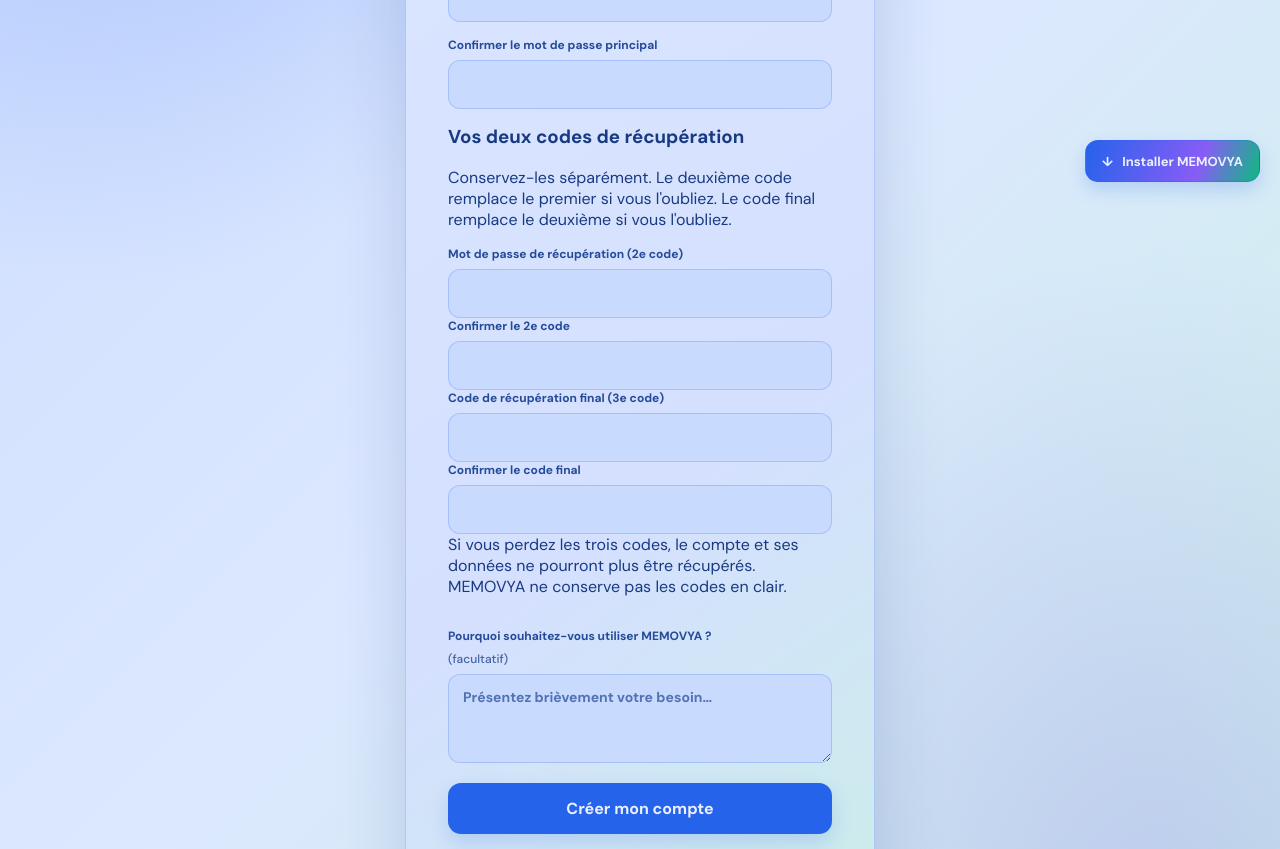
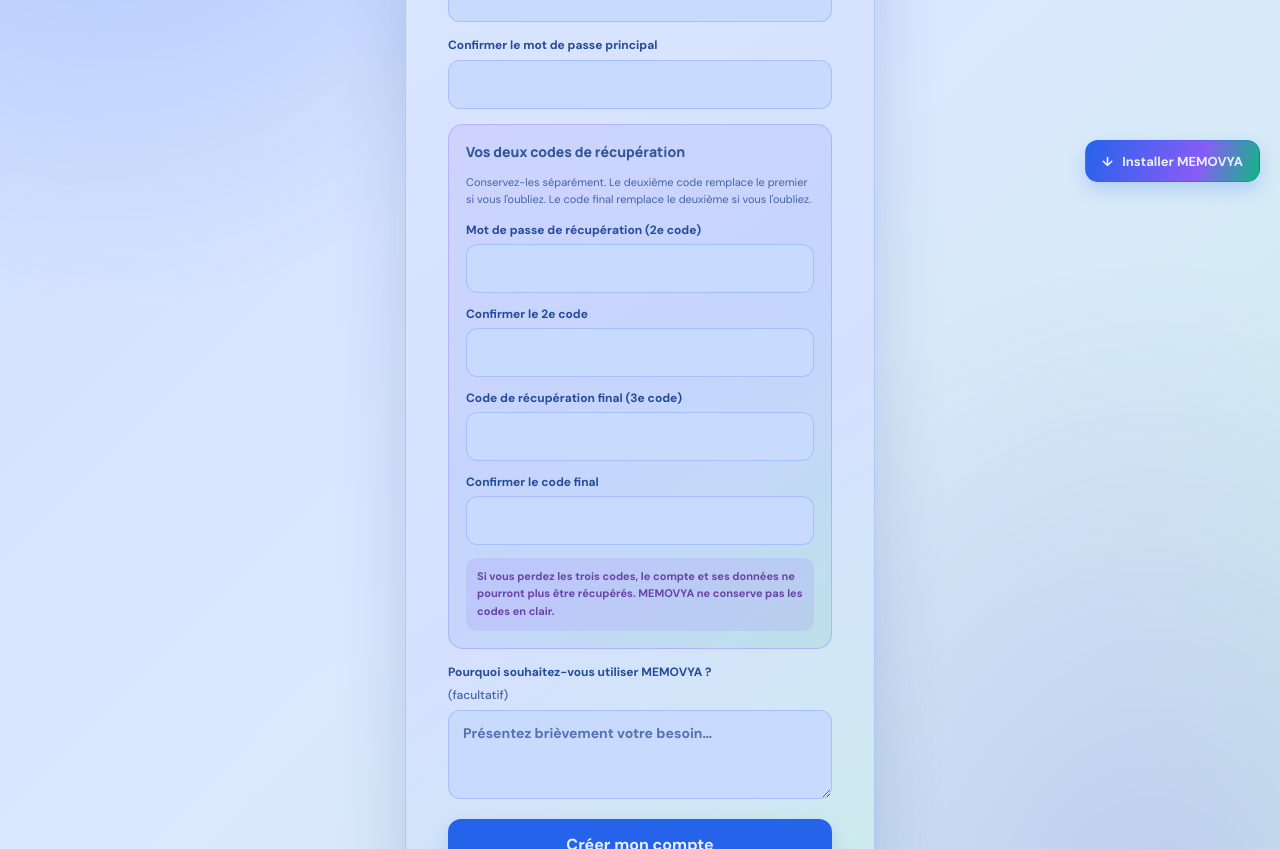
Before and after one commit to jemoresjemor9-collab/MEMOVYA, a Next.js app: page /signup in a window 1280 px wide. Shown: the part 600-1449 px from the top of the page. Built offline with nearby package versions, Linux system fonts and the light colour scheme; no server answers.

Commit message:
style(auth): add recovery credential and recovery page styles

```diff
--- a/app/globals.css
+++ b/app/globals.css
@@ -278,3 +278,15 @@ body { background:radial-gradient(ellipse at 10% 8%,rgba(37,99,235,.30),transpar
   .stored-file-info { flex-basis:calc(100% - 54px); }
   .stored-files li button { flex:1; }
 }
+
+
+/* Three-level account recovery */
+.recovery-signup-block { display:grid; gap:13px; padding:17px; border:1px solid rgba(136,92,246,.3); border-radius:15px; background:linear-gradient(145deg,rgba(136,92,246,.12),rgba(37,99,235,.09),rgba(16,185,129,.10)); }
+.recovery-signup-block h3 { margin:0; color:#31569B; font:800 14px Manrope,sans-serif; }
+.recovery-signup-block > p { margin:0; color:#4263A4; font-size:11px; line-height:1.6; }
+.recovery-signup-block .auth-field { gap:6px; }
+.recovery-warning { padding:10px 11px; border-radius:10px; color:#6943A9 !important; background:rgba(136,92,246,.12); font-weight:650; }
+.recovery-switch { display:grid; grid-template-columns:1fr 1fr; gap:8px; margin-bottom:18px; }
+.recovery-switch button { min-height:44px; padding:8px 10px; border:1px solid rgba(37,99,235,.2); border-radius:11px; color:#31569B; background:#C9DAFF; font-size:11px; font-weight:750; cursor:pointer; }
+.recovery-switch button.active { border-color:#885CF6; color:#EAF0FF; background:linear-gradient(110deg,#2563EB,#885CF6); }
+@media(max-width:480px) { .recovery-switch { grid-template-columns:1fr; } }
```
